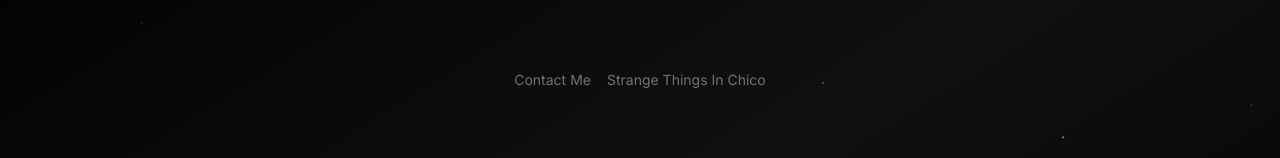
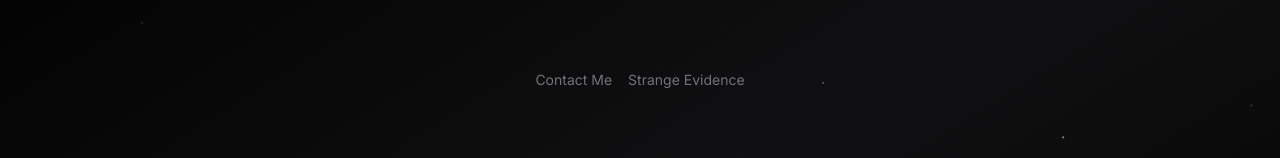
Before and after one commit to thedandavis/theone.news, a Next.js app: page / in a window 1280 px wide. Shown: the part 167-325 px from the top of the page. Built offline with nearby package versions, Linux system fonts and the light colour scheme; no server answers; what tailwindcss-debug-screens would draw is missing.

Commit message:
Update page.tsx

```diff
--- a/app/page.tsx
+++ b/app/page.tsx
@@ -7,7 +7,7 @@ const navigation = [
   { name: "Contact Me", href: "/contact" },
   // { name:"The One's Playlist", href: "https://open.spotify.com/playlist/17xjsjsivJEkmDKwhuwH8I?si=9b0668ae743d4391" },
   //  { name: "Neighborhood Jam Invite", href: "https://spotify.link/JMa5d7UCGXb" },
-  { name: "Strange Things In Chico", href: "https://drive.google.com/drive/folders/1ukCA9lwEnx8YXrj91RXeMKcyuV0rgHEy" },
+  { name: "Strange Evidence", href: "https://1drv.ms/f/c/c7248734114eb3e9/IgBFIn9atQA3RZPedN1HZTLvAQhcva58IF7SFVb_lHm4o901ukCA9lwEnx8YXrj91RXeMKcyuV0rgHEy" },
 ];
 
 export default function Home() {
```
